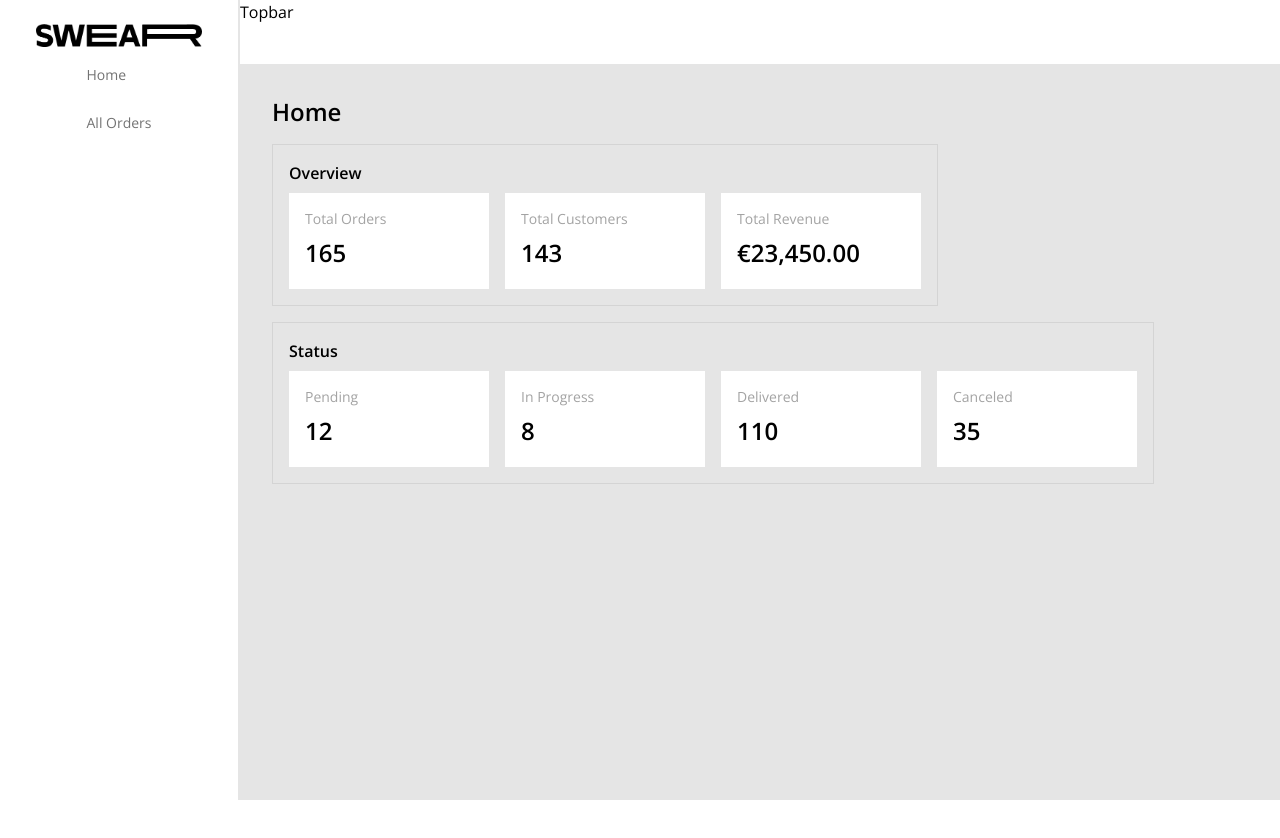
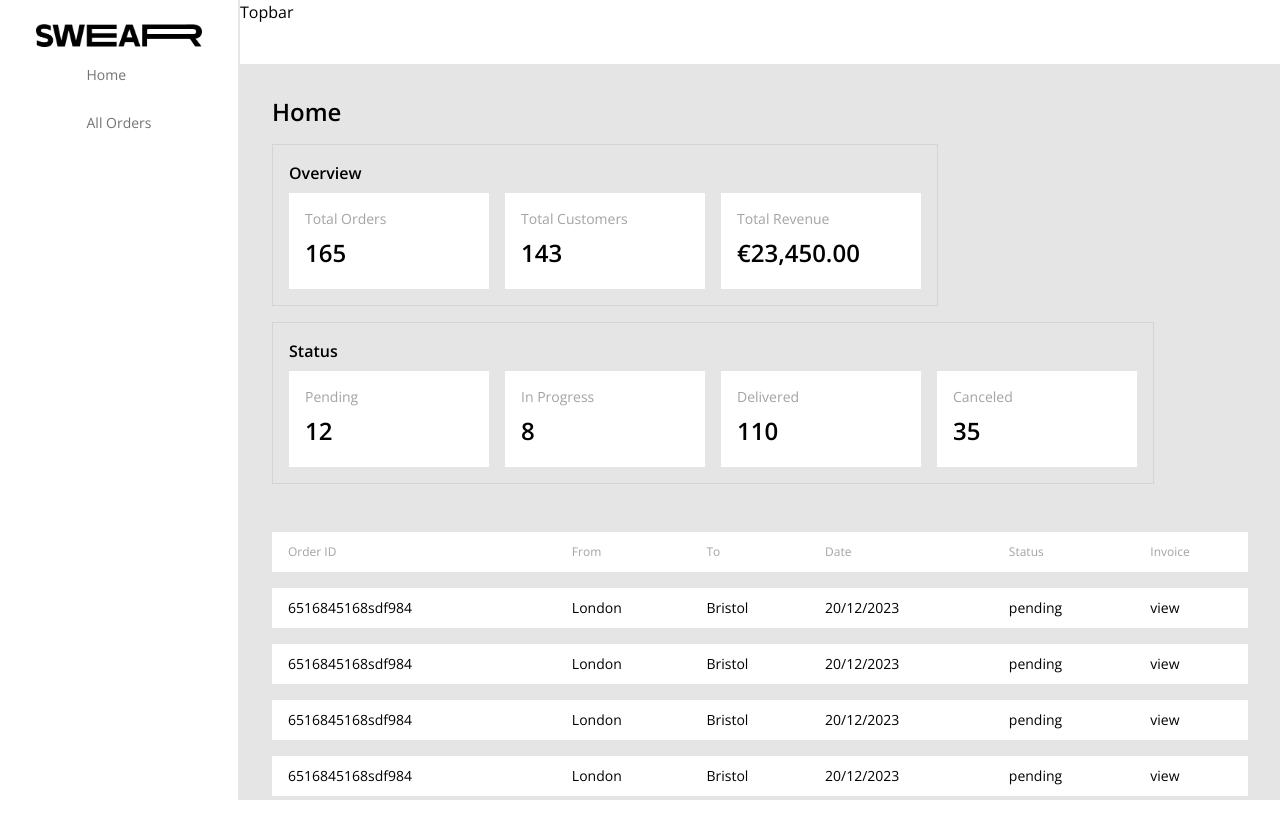
Before and after one commit to GlennVinck/swear-frontend, a Vue app: page / in a window 1280 px wide. Shown: the top 838 px of the page. Before the commit the page ends 800 px from the top, so only its background shows below. Built offline with nearby package versions, Linux system fonts and the light colour scheme.

Commit message:
feat: order table that shows newest orders

```diff
--- /dev/null
+++ b/src/components/OrderTable.vue
@@ -0,0 +1,71 @@
+<script setup>
+import { ref } from "vue";
+
+const orders = ref([
+  {
+    id: "6516845168sdf984",
+    from: "London",
+    to: "Bristol",
+    date: "20/12/2023",
+    status: "pending",
+    invoice: "view",
+  },
+  {
+    id: "6516845168sdf984",
+    from: "London",
+    to: "Bristol",
+    date: "20/12/2023",
+    status: "pending",
+    invoice: "view",
+  },
+  {
+    id: "6516845168sdf984",
+    from: "London",
+    to: "Bristol",
+    date: "20/12/2023",
+    status: "pending",
+    invoice: "view",
+  },
+  {
+    id: "6516845168sdf984",
+    from: "London",
+    to: "Bristol",
+    date: "20/12/2023",
+    status: "pending",
+    invoice: "view",
+  },
+]);
+</script>
+
+<template>
+  <div id="main-container">
+    <div class="w-full my-8">
+      <table
+        class="w-full max-w-6xl border-separate border-spacing-x-0 border-spacing-y-4"
+      >
+        <thead class="h-10 text-neutral-400 text-left">
+          <tr class="text-xs bg-white">
+            <th class="font-normal pl-4">Order ID</th>
+            <th class="font-normal pl-4">From</th>
+            <th class="font-normal pl-4">To</th>
+            <th class="font-normal pl-4">Date</th>
+            <th class="font-normal pl-4">Status</th>
+            <th class="font-normal pl-4">Invoice</th>
+          </tr>
+        </thead>
+        <tbody>
+          <tr v-for="order in orders" class="h-10 bg-white text-sm">
+            <td class="pl-4">{{ order.id }}</td>
+            <td class="pl-4">{{ order.from }}</td>
+            <td class="pl-4">{{ order.to }}</td>
+            <td class="pl-4">{{ order.date }}</td>
+            <td class="pl-4">{{ order.status }}</td>
+            <td class="pl-4">{{ order.invoice }}</td>
+          </tr>
+        </tbody>
+      </table>
+    </div>
+  </div>
+</template>
+
+<style scoped></style>
--- a/src/views/Home.vue
+++ b/src/views/Home.vue
@@ -2,6 +2,7 @@
 import Sidebar from "../components/Sidebar.vue";
 import Topbar from "../components/Topbar.vue";
 import CardSmall from "../components/CardSmall.vue";
+import OrderTable from "../components/OrderTable.vue";
 </script>
 
 <template>
@@ -28,6 +29,7 @@ import CardSmall from "../components/CardSmall.vue";
             <CardSmall title="Canceled" :content="35" />
           </div>
         </div>
+        <OrderTable />
       </div>
     </div>
   </div>
```
